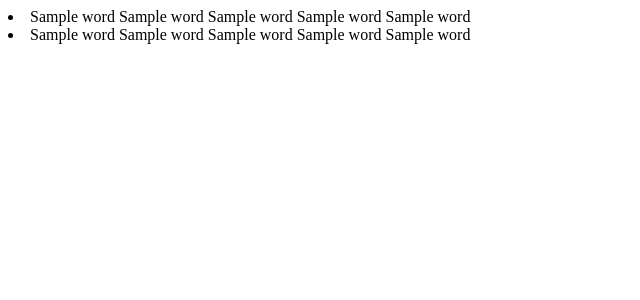
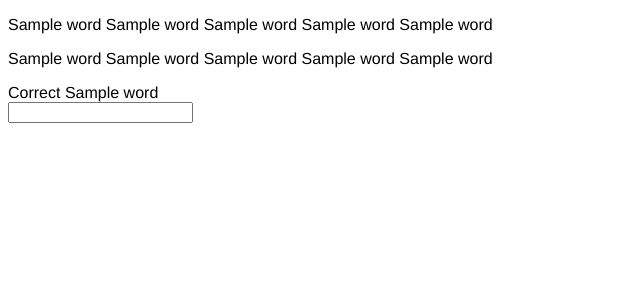
Before and after one commit to smilli/grader, a Flask app: template app/templates/index.html in a window 1280 px wide. Shown: the top 300 px of the page, without its empty margins (0-640 px from the left). Run offline with Flask 2, Linux system fonts and the light colour scheme; the template is opened without the code that fills it: most values are stand-ins (such as "Sample title", 1, 10 or a date in 2020).

Commit message:
Focus text box after clicking word

```diff
--- a/app/static/css/main.css
+++ b/app/static/css/main.css
@@ -1,4 +1,8 @@
+body {
+  font-family: "Helvetica";
+}
+
 .word:hover {
-  background-color: yellow;
+  background-color: #A9D0F5;
   cursor: pointer
 }
--- /dev/null
+++ b/app/static/js/app.js
@@ -0,0 +1,16 @@
+var app = angular.module('graderApp', [])
+  .controller('GraderController', ['$scope', function($scope) {
+    $scope.assignments = [
+      'This is a student\'s assignment'.split(' '),
+      'This is another student\'s assignment'.split(' ')
+    ];
+
+    $scope.focusGradeBox = false;
+    $scope.word = '';
+
+    $scope.wordClicked = function(word) {
+      console.log(word + ' clicked');
+      $scope.word = word;
+      $scope.focusGradeBox = true;
+    }
+  }])
--- /dev/null
+++ b/app/static/js/directives.js
@@ -0,0 +1,20 @@
+app.directive('focus', function($timeout) {
+  return {
+    scope: false,
+    link: function(scope, element, attrs) {
+      scope.$watch(attrs.focus, function(value) {
+        console.log('value=', value);
+        if (value === true) {
+          $timeout(function() {
+              element[0].focus();
+              scope[attrs.focus] = false;
+          });
+        }
+      });
+
+      element.bind('blur', function() {
+        //scope.$apply(model.assign(scope, false));
+      });
+    }
+  };
+});
--- a/app/static/js/grade.js
+++ /dev/null
@@ -1,11 +0,0 @@
-angular.module('graderApp', [])
-  .controller('GraderController', ['$scope', function($scope) {
-    $scope.assignments = [
-      'This is a student\'s assignment'.split(' '),
-      'This is another student\'s assignment'.split(' ')
-    ]
-
-    $scope.wordClicked = function() {
-      console.log('word clicked');
-    }
-  }])
--- a/app/templates/index.html
+++ b/app/templates/index.html
@@ -6,13 +6,17 @@
   </head>
   <body>
     <div ng-controller="GraderController">
-      <li ng-repeat="assignment in assignments">
-      <span class="word" ng-repeat="word in assignment" ng-click="wordClicked()">
+      <p class="assignment" ng-repeat="assignment in assignments">
+      <span class="word" ng-repeat="word in assignment"
+        ng-click="wordClicked(word)">
         {{word}}
       </span>
-      </li>
+      </p>
+      Correct {{word}}</br>
+      <input type="text" focus="focusGradeBox"></input>
     </div>
     <script src="../static/lib/angular.min.js"></script>
-    <script src="../static/js/grade.js"></script>
+    <script src="../static/js/app.js"></script>
+    <script src="../static/js/directives.js"></script>
   </body>
 </html>
```
